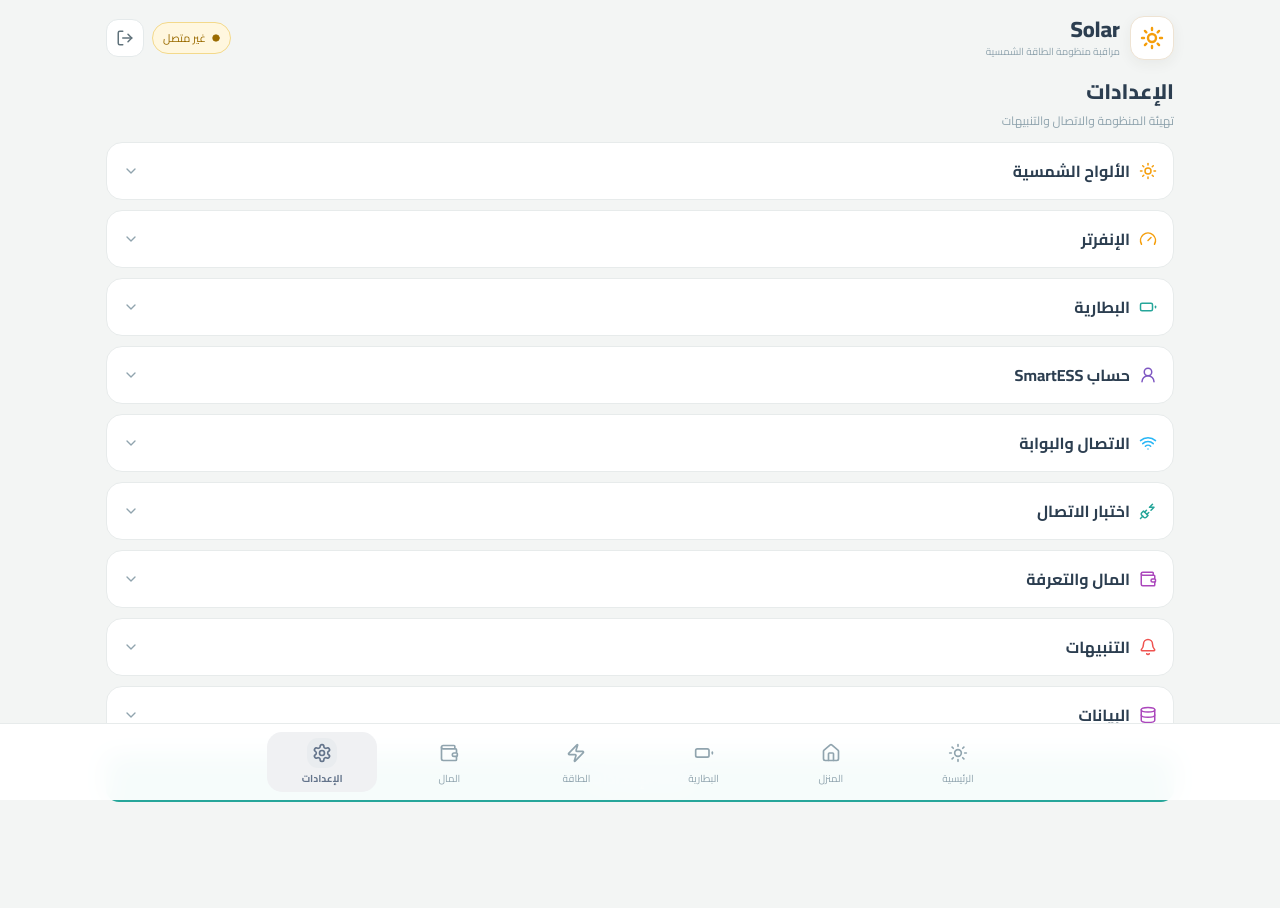
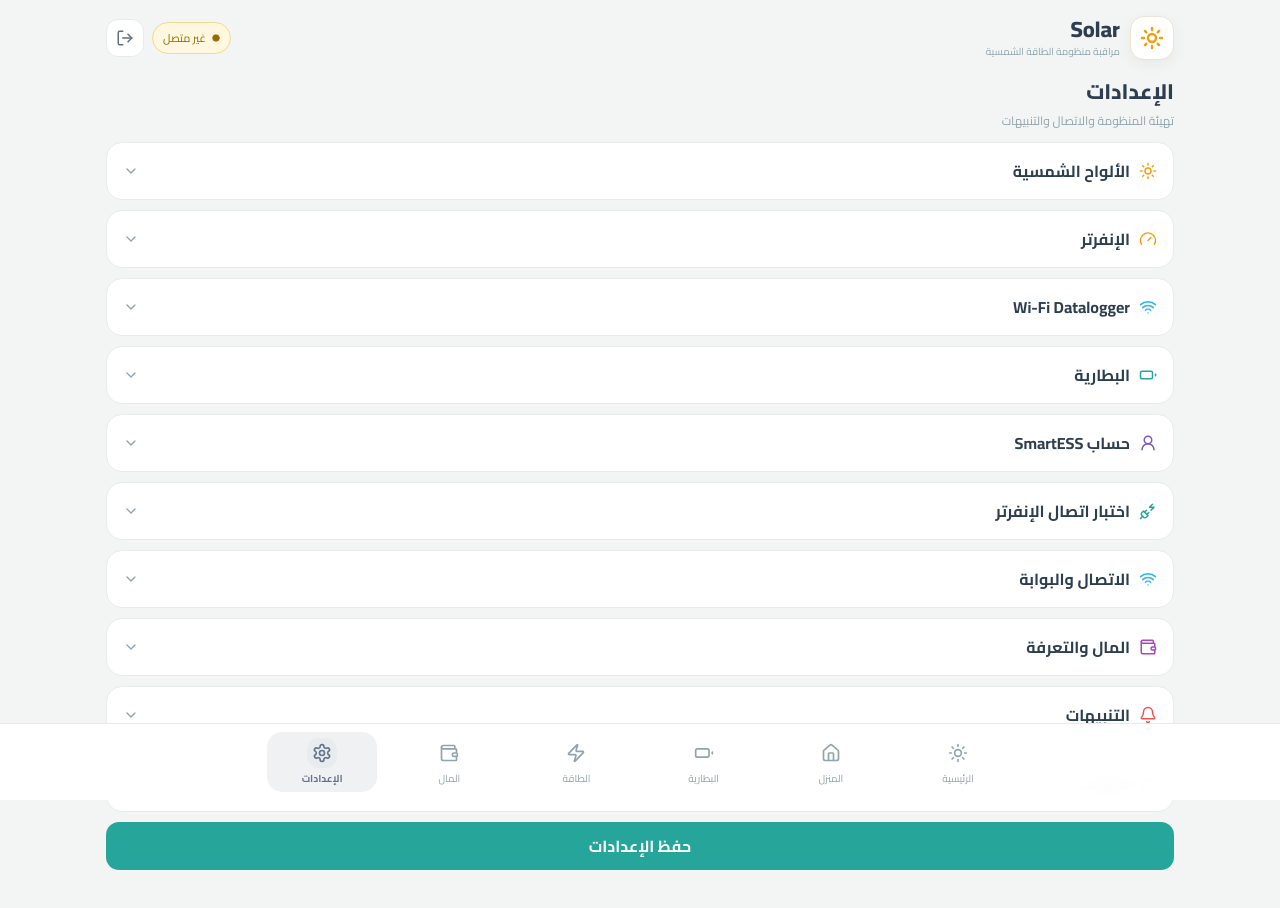
Before and after one commit to mahmoudbir-glitch/Solar, a Next.js app: page /settings in a window 1280 px wide. Shown: the top 908 px of the page. Built offline with nearby package versions, Linux system fonts and the light colour scheme.

Commit message:
feat: add Wi-Fi datalogger and Victor inverter settings

```diff
--- a/src/app/settings/page.tsx
+++ b/src/app/settings/page.tsx
@@ -4,23 +4,24 @@ import {ChevronDown,Sun,Gauge,Battery,Wifi,Bell,Database,PlugZap,Wallet,UserRoun
 
 const Section=({icon,title,children}:{icon:React.ReactNode,title:string,children:React.ReactNode})=><details className="accordion" style={{marginBottom:10}}><summary><span className="section-summary"><span className="section-summary-main">{icon}<span>{title}</span></span><ChevronDown size={16} style={{color:'#90a4ae'}}/></span></summary><div className="accordion-content">{children}</div></details>;
 
-type SettingsData={panels:string;model:string;serial:string;ratedPower:string;protocol:string;pvMaxPower:string;pvMaxVoltage:string;pvInputRange:string;mpptRange:string;acVoltage:string;batteryVoltageRange:string;batteryType:string;batteryCapacity:string;reserve:string;smartEssUsername:string;gatewayUrl:string;gatewayToken:string;low:string;critical:string;offline:string;retention:string;gridTariff:string;systemCost:string};
-const defaults:SettingsData={panels:'',model:'Victor Max-8.2KWM',serial:'92085230517098',ratedPower:'8200 W / 8200 VA',protocol:'PI30',pvMaxPower:'8200 W',pvMaxVoltage:'500 VDC',pvInputRange:'90–450 VDC',mpptRange:'360–450 VDC',acVoltage:'220 / 230 / 240 VAC',batteryVoltageRange:'40–63 VDC',batteryType:'',batteryCapacity:'',reserve:'20%',smartEssUsername:'Plugpro',gatewayUrl:'',gatewayToken:'',low:'20%',critical:'10%',offline:'10 دقائق',retention:'365',gridTariff:'',systemCost:''};
+type SettingsData={panels:string;model:string;serial:string;dataloggerId:string;ratedPower:string;protocol:string;pvMaxPower:string;pvMaxVoltage:string;pvInputRange:string;mpptRange:string;acVoltage:string;batteryVoltageRange:string;batteryType:string;batteryCapacity:string;reserve:string;smartEssUsername:string;gatewayUrl:string;gatewayToken:string;low:string;critical:string;offline:string;retention:string;gridTariff:string;systemCost:string};
+const defaults:SettingsData={panels:'',model:'NEXT - Victor Max 8.2KW',serial:'92085230517098',dataloggerId:'Q0045395318912',ratedPower:'8200 W / 8200 VA',protocol:'PI30',pvMaxPower:'8200 W',pvMaxVoltage:'500 VDC',pvInputRange:'90–450 VDC',mpptRange:'360–450 VDC',acVoltage:'220 / 230 / 240 VAC',batteryVoltageRange:'40–63 VDC',batteryType:'',batteryCapacity:'',reserve:'20%',smartEssUsername:'Plugpro',gatewayUrl:'',gatewayToken:'',low:'20%',critical:'10%',offline:'10 دقائق',retention:'365',gridTariff:'',systemCost:''};
 
 export default function Settings(){
  const [data,setData]=useState<SettingsData>(defaults);const [saved,setSaved]=useState(false);const [testing,setTesting]=useState(false);const [testMessage,setTestMessage]=useState('');
- useEffect(()=>{try{const raw=localStorage.getItem('solar_settings');if(raw){const parsed={...defaults,...JSON.parse(raw)};if(parsed.model==='Axpert MAX 7200-48-230'||parsed.serial==='92932009104508'){parsed.model=defaults.model;parsed.serial=defaults.serial;parsed.ratedPower=defaults.ratedPower;parsed.pvMaxPower=defaults.pvMaxPower;parsed.pvMaxVoltage=defaults.pvMaxVoltage;parsed.pvInputRange=defaults.pvInputRange;parsed.mpptRange=defaults.mpptRange;parsed.acVoltage=defaults.acVoltage;parsed.batteryVoltageRange=defaults.batteryVoltageRange;}if(!parsed.smartEssUsername) parsed.smartEssUsername=defaults.smartEssUsername;setData(parsed)}}catch{}},[]);
+ useEffect(()=>{try{const raw=localStorage.getItem('solar_settings');if(raw){const parsed={...defaults,...JSON.parse(raw)};if(parsed.model==='Axpert MAX 7200-48-230'||parsed.serial==='92932009104508'){parsed.model=defaults.model;parsed.serial=defaults.serial;parsed.ratedPower=defaults.ratedPower;parsed.pvMaxPower=defaults.pvMaxPower;parsed.pvMaxVoltage=defaults.pvMaxVoltage;parsed.pvInputRange=defaults.pvInputRange;parsed.mpptRange=defaults.mpptRange;parsed.acVoltage=defaults.acVoltage;parsed.batteryVoltageRange=defaults.batteryVoltageRange;}if(!parsed.smartEssUsername) parsed.smartEssUsername=defaults.smartEssUsername;if(!parsed.dataloggerId) parsed.dataloggerId=defaults.dataloggerId;setData(parsed)}}catch{}},[]);
  const set=(key:keyof SettingsData,value:string)=>{setData(current=>({...current,[key]:value}));setSaved(false)};
  function save(){localStorage.setItem('solar_settings',JSON.stringify(data));setSaved(true);}
- async function testConnection(){setTesting(true);setTestMessage('');try{const response=await fetch('/api/connection/test',{method:'POST',headers:{'Content-Type':'application/json'},body:JSON.stringify({serial_port:data.serial,baudrate:2400,timeout_ms:2000})});const result=await response.json().catch(()=>({message:'تعذر قراءة نتيجة الاختبار'}));setTestMessage(result.message??(result.ok?'تم الاتصال':'فشل الاتصال'))}catch{setTestMessage('تعذر الوصول إلى خدمة الاتصال.')}finally{setTesting(false)}}
+ async function testConnection(){setTesting(true);setTestMessage('');try{const response=await fetch('/api/connection/test',{method:'POST',headers:{'Content-Type':'application/json'},body:JSON.stringify({transport:'pi30_serial',baudrate:2400,timeout_ms:2000})});const result=await response.json().catch(()=>({message:'تعذر قراءة نتيجة الاختبار'}));setTestMessage(result.message??(result.ok?'تم الاتصال':'فشل الاتصال'))}catch{setTestMessage('تعذر الوصول إلى خدمة الاتصال.')}finally{setTesting(false)}}
  return <>
   <h1 className="page-title">الإعدادات</h1><p className="page-subtitle">تهيئة المنظومة والاتصال والتنبيهات</p>
   <Section icon={<Sun size={18} color="#f59e0b"/>} title="الألواح الشمسية"><div className="field"><span>إجمالي قدرة الألواح</span><input value={data.panels} onChange={e=>set('panels',e.target.value)} placeholder="مثال: 6 kW"/></div></Section>
-  <Section icon={<Gauge size={18} color="#f59e0b"/>} title="الإنفرتر"><div className="field"><span>الطراز</span><input value={data.model} onChange={e=>set('model',e.target.value)}/></div><div className="field"><span>الرقم التسلسلي SN</span><input value={data.serial} onChange={e=>set('serial',e.target.value)} inputMode="numeric"/></div><div className="field"><span>القدرة الاسمية</span><input value={data.ratedPower} onChange={e=>set('ratedPower',e.target.value)}/></div><div className="field"><span>البروتوكول</span><select value={data.protocol} onChange={e=>set('protocol',e.target.value)}><option>PI30</option></select></div><div className="grid-2"><div className="field"><span>أقصى قدرة PV</span><input value={data.pvMaxPower} onChange={e=>set('pvMaxPower',e.target.value)}/></div><div className="field"><span>أقصى جهد PV</span><input value={data.pvMaxVoltage} onChange={e=>set('pvMaxVoltage',e.target.value)}/></div></div><div className="field"><span>مدى دخل PV</span><input value={data.pvInputRange} onChange={e=>set('pvInputRange',e.target.value)}/></div><div className="field"><span>مدى MPPT</span><input value={data.mpptRange} onChange={e=>set('mpptRange',e.target.value)}/></div><div className="field"><span>خرج AC الاسمي</span><input value={data.acVoltage} onChange={e=>set('acVoltage',e.target.value)}/></div></Section>
+  <Section icon={<Gauge size={18} color="#f59e0b"/>} title="الإنفرتر"><div className="field"><span>الشركة والطراز</span><input value={data.model} onChange={e=>set('model',e.target.value)}/></div><div className="field"><span>الرقم التسلسلي SN</span><input value={data.serial} onChange={e=>set('serial',e.target.value)} inputMode="numeric"/></div><div className="field"><span>القدرة الاسمية</span><input value={data.ratedPower} onChange={e=>set('ratedPower',e.target.value)}/></div><div className="field"><span>البروتوكول</span><select value={data.protocol} onChange={e=>set('protocol',e.target.value)}><option>PI30</option></select></div><div className="grid-2"><div className="field"><span>أقصى قدرة PV</span><input value={data.pvMaxPower} onChange={e=>set('pvMaxPower',e.target.value)}/></div><div className="field"><span>أقصى جهد PV</span><input value={data.pvMaxVoltage} onChange={e=>set('pvMaxVoltage',e.target.value)}/></div></div><div className="field"><span>مدى دخل PV</span><input value={data.pvInputRange} onChange={e=>set('pvInputRange',e.target.value)}/></div><div className="field"><span>مدى MPPT</span><input value={data.mpptRange} onChange={e=>set('mpptRange',e.target.value)}/></div><div className="field"><span>خرج AC الاسمي</span><input value={data.acVoltage} onChange={e=>set('acVoltage',e.target.value)}/></div></Section>
+  <Section icon={<Wifi size={18} color="#29b6f6"/>} title="Wi-Fi Datalogger"><div className="field"><span>رقم الـ Datalogger</span><input value={data.dataloggerId} onChange={e=>set('dataloggerId',e.target.value)} autoComplete="off"/><small className="muted">معرّف وحدة Wi-Fi Datalogger المرتبطة بالإنفرتر.</small></div><div className="field"><span>حالة الربط</span><input value="مُسجّل — يحتاج اختبار SmartESS" readOnly/></div></Section>
   <Section icon={<Battery size={18} color="#26a69a"/>} title="البطارية"><div className="field"><span>نطاق جهد البطارية</span><input value={data.batteryVoltageRange} onChange={e=>set('batteryVoltageRange',e.target.value)}/></div><div className="field"><span>نوع البطارية</span><select value={data.batteryType} onChange={e=>set('batteryType',e.target.value)}><option value="">-- غير محدد</option><option>LiFePO4</option><option>ليثيوم</option><option>جل</option><option>رصاص</option></select></div><div className="field"><span>السعة</span><input value={data.batteryCapacity} onChange={e=>set('batteryCapacity',e.target.value)} placeholder="مثال: 4.8 kWh"/></div><div className="field"><span>حد الاحتياطي</span><input value={data.reserve} onChange={e=>set('reserve',e.target.value)}/></div></Section>
-  <Section icon={<UserRound size={18} color="#7e57c2"/>} title="حساب SmartESS"><div className="field"><span>اسم المستخدم SmartESS</span><input value={data.smartEssUsername} onChange={e=>set('smartEssUsername',e.target.value)} autoComplete="username" placeholder="مثال: Plugpro"/><small className="muted">الحساب المرتبط بتطبيق SmartESS. لم تتم إضافة كلمة المرور لأنك لم تزودني بها.</small></div></Section>
+  <Section icon={<UserRound size={18} color="#7e57c2"/>} title="حساب SmartESS"><div className="field"><span>اسم المستخدم SmartESS</span><input value={data.smartEssUsername} onChange={e=>set('smartEssUsername',e.target.value)} autoComplete="username" placeholder="مثال: Plugpro"/><small className="muted">الحساب المرتبط بتطبيق SmartESS. كلمة المرور لا تُخزّن داخل الكود العام.</small></div></Section>
+  <Section icon={<PlugZap size={18} color="#26a69a"/>} title="اختبار اتصال الإنفرتر"><p className="muted" style={{fontSize:11}}>الاختبار يرسل طلب PI30 حقيقياً إلى البوابة المحلية ولا يولّد بيانات وهمية.</p><button className="primary-btn" onClick={testConnection} disabled={testing}>{testing?'جارٍ اختبار الاتصال...':'اختبار الاتصال بالإنفرتر'}</button>{testMessage&&<p style={{fontSize:11,textAlign:'center',color:testMessage.includes('بنجاح')?'#28724b':'#8b6500'}}>{testMessage}</p>}</Section>
   <Section icon={<Wifi size={18} color="#29b6f6"/>} title="الاتصال والبوابة"><div className="field"><span>وضع الاتصال</span><select defaultValue="local"><option value="local">بوابة محلية</option><option value="offline">غير متصل</option></select></div><div className="field"><span>Gateway URL</span><input value={data.gatewayUrl} onChange={e=>set('gatewayUrl',e.target.value)} placeholder="مثال: http://192.168.1.50:8787"/></div><div className="field"><span>Gateway Token</span><input type="password" value={data.gatewayToken} onChange={e=>set('gatewayToken',e.target.value)} placeholder="••••••••"/></div></Section>
-  <Section icon={<PlugZap size={18} color="#26a69a"/>} title="اختبار الاتصال"><p className="muted" style={{fontSize:11}}>الاختبار يرسل طلب PI30 حقيقياً إلى البوابة ولا يولّد بيانات وهمية.</p><button className="primary-btn" onClick={testConnection} disabled={testing}>{testing?'جارٍ اختبار الاتصال...':'اختبار الاتصال بالإنفرتر'}</button>{testMessage&&<p style={{fontSize:11,textAlign:'center',color:testMessage.includes('بنجاح')?'#28724b':'#8b6500'}}>{testMessage}</p>}</Section>
   <Section icon={<Wallet size={18} color="#ab47bc"/>} title="المال والتعرفة"><div className="field"><span>تعرفة الشبكة</span><input value={data.gridTariff} onChange={e=>set('gridTariff',e.target.value)} placeholder="ل.س لكل kWh" inputMode="decimal"/></div><div className="field"><span>تكلفة النظام</span><input value={data.systemCost} onChange={e=>set('systemCost',e.target.value)} placeholder="ل.س" inputMode="decimal"/></div></Section>
   <Section icon={<Bell size={18} color="#ef5350"/>} title="التنبيهات"><div className="grid-2"><div className="field"><span>بطارية منخفضة</span><input value={data.low} onChange={e=>set('low',e.target.value)}/></div><div className="field"><span>حرج</span><input value={data.critical} onChange={e=>set('critical',e.target.value)}/></div></div><div className="field"><span>انقطاع الاتصال</span><input value={data.offline} onChange={e=>set('offline',e.target.value)}/></div></Section>
   <Section icon={<Database size={18} color="#ab47bc"/>} title="البيانات"><div className="field"><span>مدة حفظ البيانات</span><select value={data.retention} onChange={e=>set('retention',e.target.value)}><option value="365">365 يوم</option><option value="180">180 يوم</option><option value="90">90 يوم</option></select></div></Section>
```
